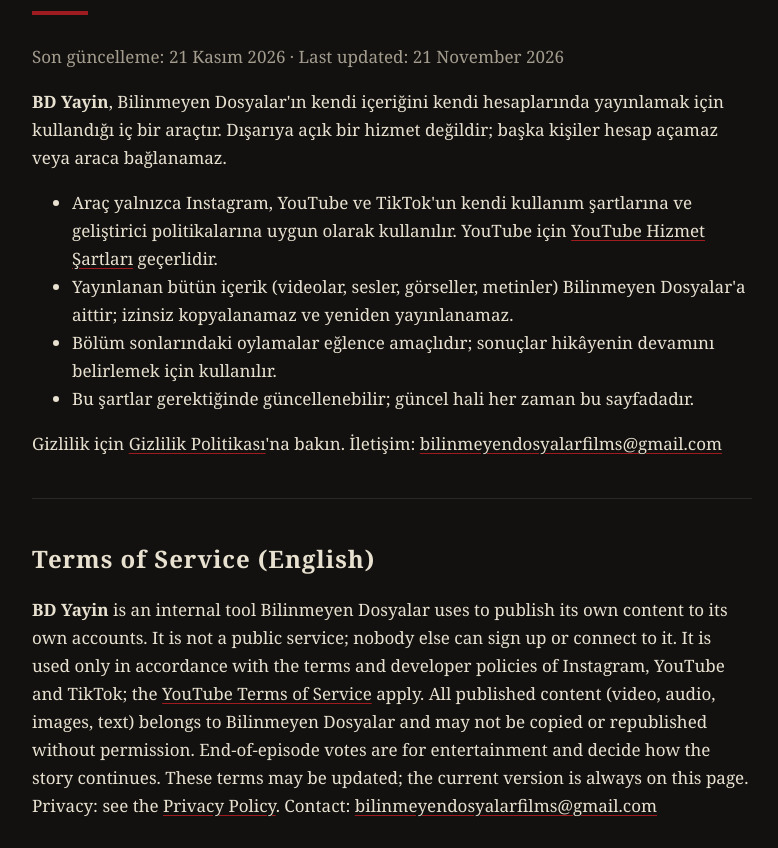
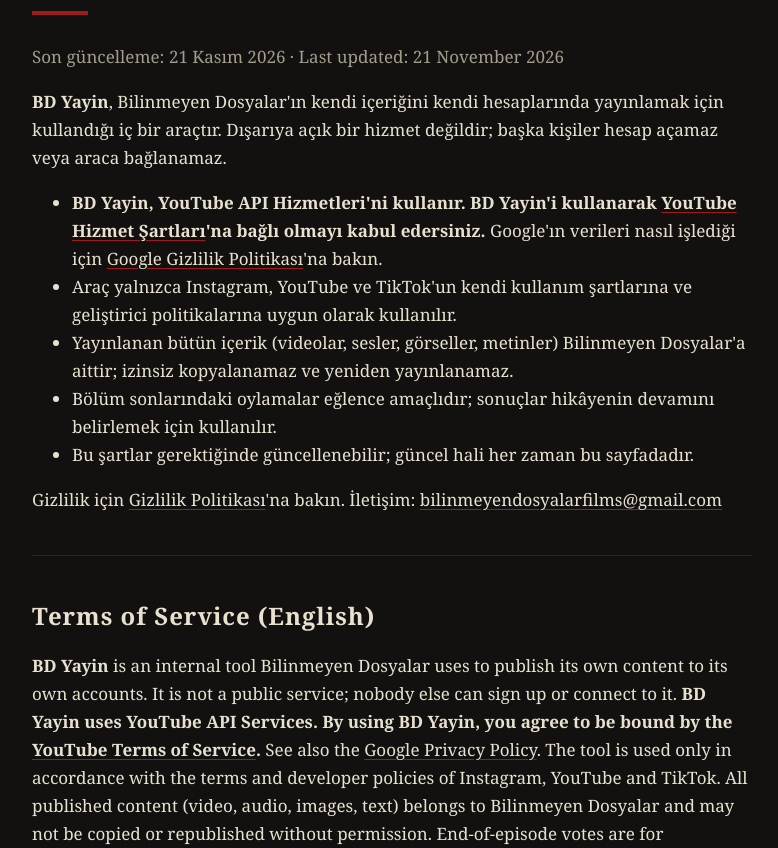
Before and after one commit to bilinmeyendosyalarfilms28/bilinmeyendosyalarfilms28.github.io, a plain HTML site: page sartlar.html in a window 1280 px wide. Shown: the part 104-952 px from the top of the page, without its empty margins (248-1026 px from the left). Drawn offline with Linux system fonts and the light colour scheme.

Commit message:
Kullanım şartları: YouTube Hizmet Şartları kabul cümlesi
Co-Authored-By: Claude Opus 5.5 <noreply@anthropic.com>

```diff
--- a/sartlar.html
+++ b/sartlar.html
@@ -4,7 +4,8 @@
 <p class="mute">Son güncelleme: 21 Kasım 2026 · Last updated: 21 November 2026</p>
 <p><strong>BD Yayin</strong>, Bilinmeyen Dosyalar'ın kendi içeriğini kendi hesaplarında yayınlamak için kullandığı iç bir araçtır. Dışarıya açık bir hizmet değildir; başka kişiler hesap açamaz veya araca bağlanamaz.</p>
 <ul>
-<li>Araç yalnızca Instagram, YouTube ve TikTok'un kendi kullanım şartlarına ve geliştirici politikalarına uygun olarak kullanılır. YouTube için <a href="https://www.youtube.com/t/terms">YouTube Hizmet Şartları</a> geçerlidir.</li>
+<li><strong>BD Yayin, YouTube API Hizmetleri'ni kullanır. BD Yayin'i kullanarak <a href="https://www.youtube.com/t/terms">YouTube Hizmet Şartları</a>'na bağlı olmayı kabul edersiniz.</strong> Google'ın verileri nasıl işlediği için <a href="https://policies.google.com/privacy">Google Gizlilik Politikası</a>'na bakın.</li>
+<li>Araç yalnızca Instagram, YouTube ve TikTok'un kendi kullanım şartlarına ve geliştirici politikalarına uygun olarak kullanılır.</li>
 <li>Yayınlanan bütün içerik (videolar, sesler, görseller, metinler) Bilinmeyen Dosyalar'a aittir; izinsiz kopyalanamaz ve yeniden yayınlanamaz.</li>
 <li>Bölüm sonlarındaki oylamalar eğlence amaçlıdır; sonuçlar hikâyenin devamını belirlemek için kullanılır.</li>
 <li>Bu şartlar gerektiğinde güncellenebilir; güncel hali her zaman bu sayfadadır.</li>
@@ -12,6 +13,6 @@
 <p>Gizlilik için <a href="gizlilik.html">Gizlilik Politikası</a>'na bakın. İletişim: <a href="mailto:bilinmeyendosyalarfilms@gmail.com">bilinmeyendosyalarfilms@gmail.com</a></p>
 <hr>
 <h1 style="font-size:1.5rem">Terms of Service (English)</h1>
-<p><strong>BD Yayin</strong> is an internal tool Bilinmeyen Dosyalar uses to publish its own content to its own accounts. It is not a public service; nobody else can sign up or connect to it. It is used only in accordance with the terms and developer policies of Instagram, YouTube and TikTok; the <a href="https://www.youtube.com/t/terms">YouTube Terms of Service</a> apply. All published content (video, audio, images, text) belongs to Bilinmeyen Dosyalar and may not be copied or republished without permission. End-of-episode votes are for entertainment and decide how the story continues. These terms may be updated; the current version is always on this page. Privacy: see the <a href="gizlilik.html">Privacy Policy</a>. Contact: <a href="mailto:bilinmeyendosyalarfilms@gmail.com">bilinmeyendosyalarfilms@gmail.com</a></p>
+<p><strong>BD Yayin</strong> is an internal tool Bilinmeyen Dosyalar uses to publish its own content to its own accounts. It is not a public service; nobody else can sign up or connect to it. <strong>BD Yayin uses YouTube API Services. By using BD Yayin, you agree to be bound by the <a href="https://www.youtube.com/t/terms">YouTube Terms of Service</a>.</strong> See also the <a href="https://policies.google.com/privacy">Google Privacy Policy</a>. The tool is used only in accordance with the terms and developer policies of Instagram, YouTube and TikTok. All published content (video, audio, images, text) belongs to Bilinmeyen Dosyalar and may not be copied or republished without permission. End-of-episode votes are for entertainment and decide how the story continues. These terms may be updated; the current version is always on this page. Privacy: see the <a href="gizlilik.html">Privacy Policy</a>. Contact: <a href="mailto:bilinmeyendosyalarfilms@gmail.com">bilinmeyendosyalarfilms@gmail.com</a></p>
 <nav><a href="index.html">Ana sayfa · Home</a><a href="gizlilik.html">Gizlilik · Privacy</a></nav>
 </main></body></html>
```
